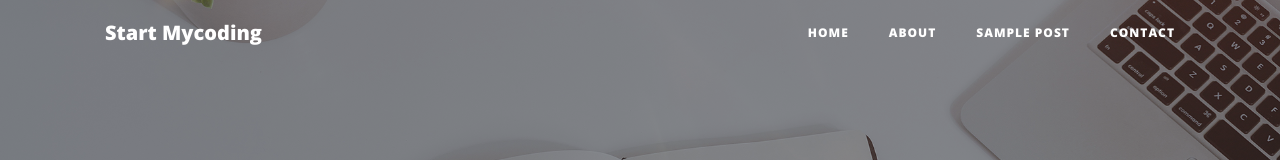
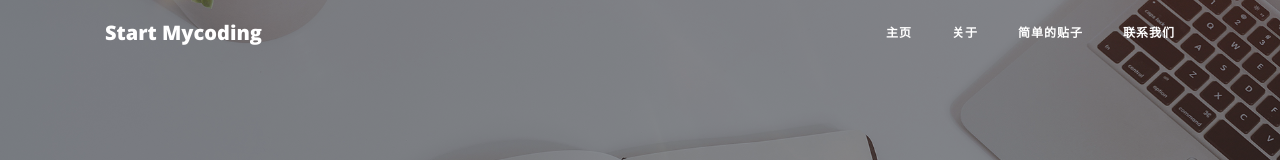
Before and after one commit to codeini/GirlsCodingDayDemo, a website: page index.html in a window 1280 px wide. Shown: the top 160 px of the page. Drawn offline with nearby package versions, Linux system fonts and the light colour scheme.

Commit message:
翻译菜单

```diff
--- a/index.html
+++ b/index.html
@@ -36,16 +36,16 @@
         <div class="collapse navbar-collapse" id="navbarResponsive">
           <ul class="navbar-nav ml-auto">
             <li class="nav-item">
-              <a class="nav-link" href="index.html">Home</a>
+              <a class="nav-link" href="index.html">主页</a>
             </li>
             <li class="nav-item">
-              <a class="nav-link" href="about.html">About</a>
+              <a class="nav-link" href="about.html">关于</a>
             </li>
             <li class="nav-item">
-              <a class="nav-link" href="post.html">Sample Post</a>
+              <a class="nav-link" href="post.html">简单的贴子</a>
             </li>
             <li class="nav-item">
-              <a class="nav-link" href="contact.html">Contact</a>
+              <a class="nav-link" href="contact.html">联系我们</a>
             </li>
           </ul>
         </div>
```
